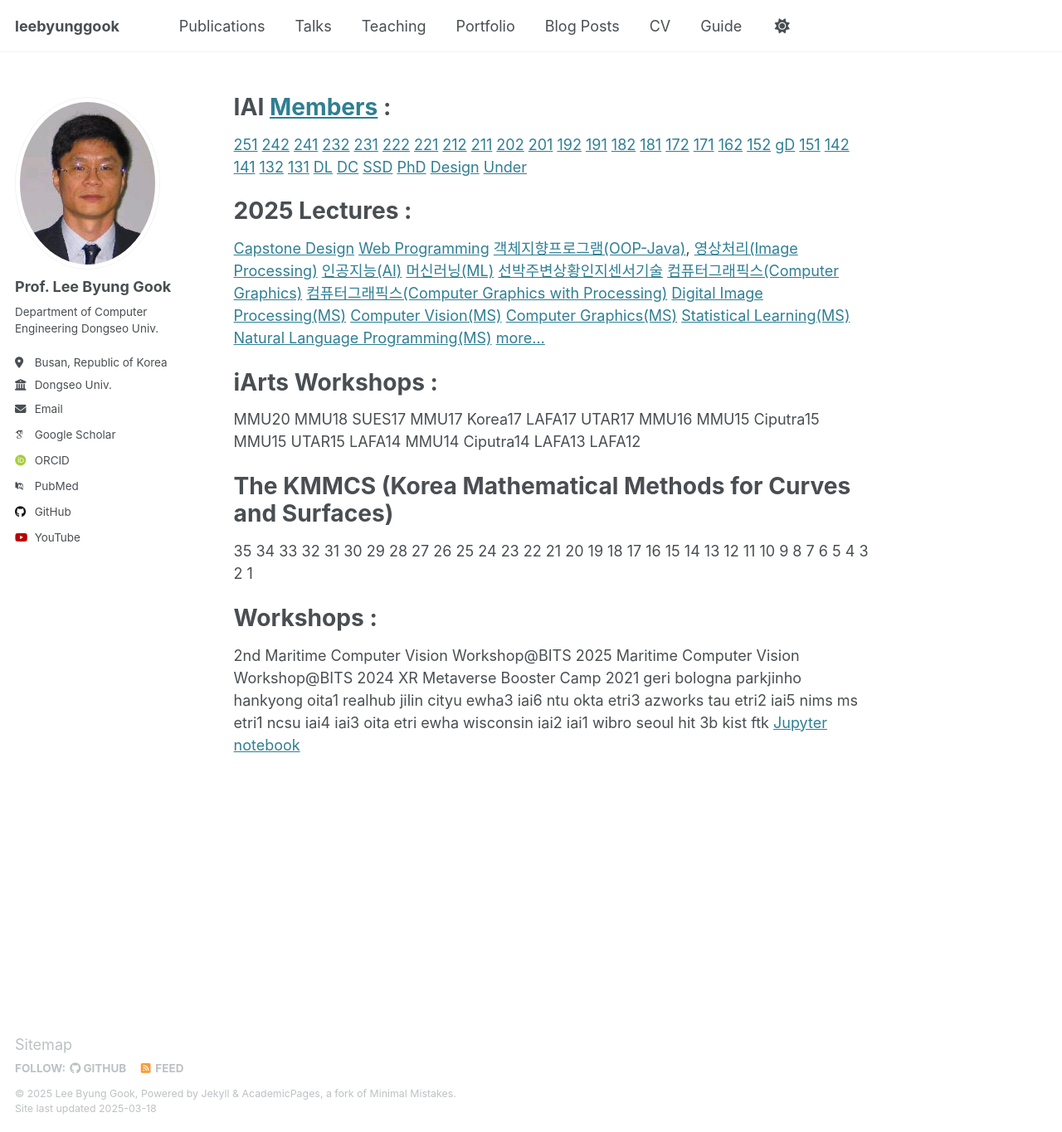
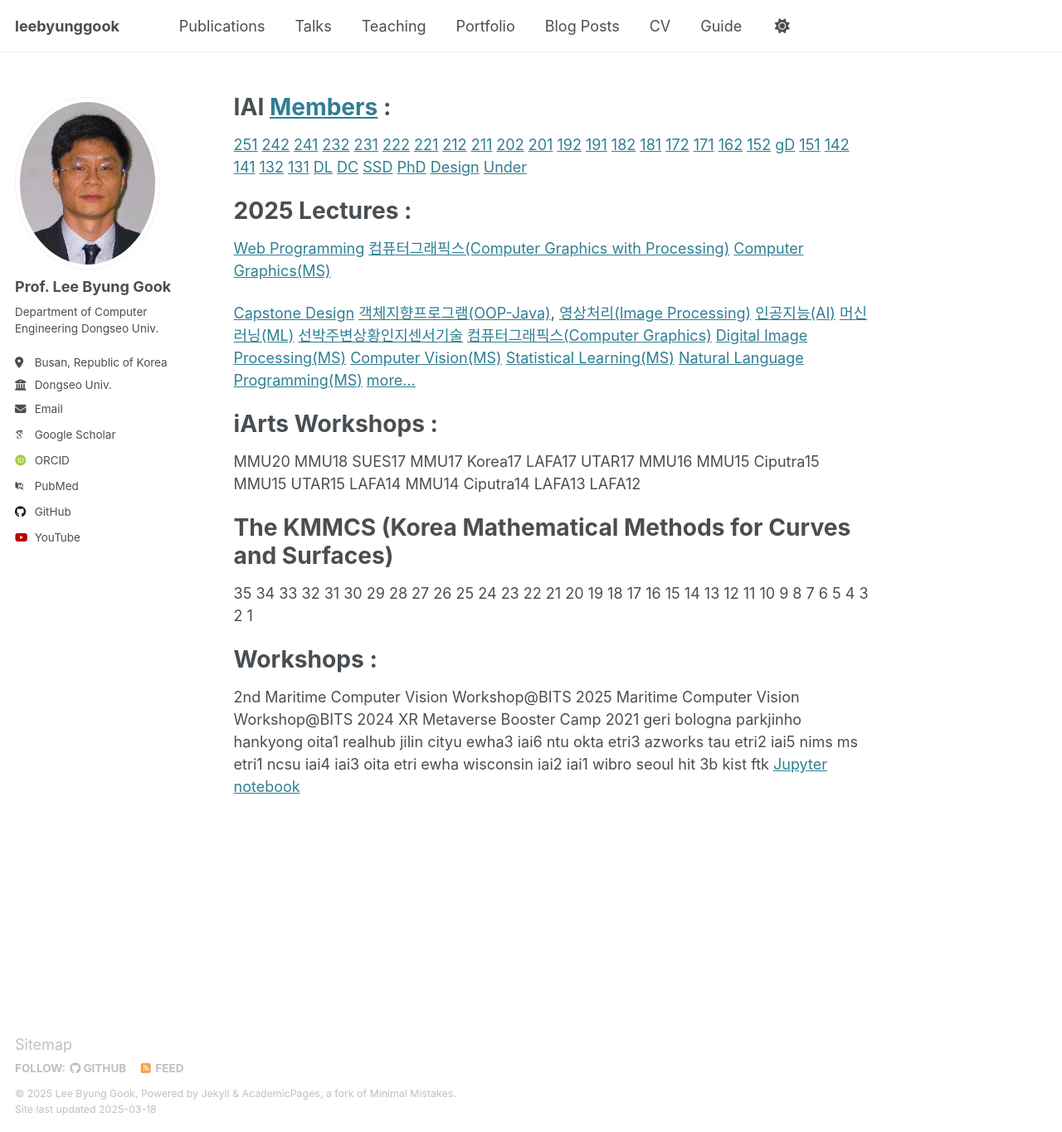
Before and after one commit to leebyunggook/leebyunggook.github.io, a Jekyll site: the page built from _pages/about.md, in a window 1280 px wide and 1365 px high. Shown: the whole window at 83% size. Built offline with Jekyll 4.4.1, drawn with Linux system fonts in a browser that asks for light colours; some web fonts are replaced.

```diff
--- a/_pages/about.md
+++ b/_pages/about.md
@@ -42,18 +42,20 @@ IAI [Members](https://docs.google.com/spreadsheets/d/1AjLDKGMdpbTXK5bkp-BO-iJkS1
 
 2025 Lectures :
 ======
+[Web Programming](https://docs.google.com/document/d/1DIelqz13KJvWNonWlFONPavD1nXrXkX4ZjFuor0YFng/edit?usp=sharing)
+[컴퓨터그래픽스(Computer Graphics with Processing)](https://docs.google.com/document/d/1ws8QLYgxB4Nj_ZnCiqlYsXvPhpzePRtTjaeDrQ2nny8/edit?usp=sharing)
+[Computer Graphics(MS)](https://drive.google.com/open?id=1P5sw_GTeO1074b7VugKLQXGy23JcZ8JiLATaScqNBQE)
+
+
 [Capstone Design](https://docs.google.com/document/d/1bYFbSYBAbrmrxhRcjVT4JlOUHjFBMOo-tWRMg0uZvP4/edit?usp=sharing)
-[Web Programming](https://docs.google.com/document/d/1DIelqz13KJvWNonWlFONPavD1nXrXkX4ZjFuor0YFng/edit?usp=sharing)
 [객체지향프로그램(OOP-Java)](https://drive.google.com/open?id=1Axmj5sCgHwMKalN_4J5sSMNLaU7z30y2y-uXn6oQTjQ),
 [영상처리(Image Processing)](https://docs.google.com/document/d/1qaZOJ7kA3RFyG-RrI-mh_Tin70rH1cbTu96OaHQRvhA/edit?usp=sharing)
 [인공지능(AI)](https://docs.google.com/document/d/1SL74BrWt93NaLyO5SC9qXyNosY9ohK9fB3InCjHXO3Y/edit?usp=sharing)
 [머신러닝(ML)](https://docs.google.com/document/d/1SL74BrWt93NaLyO5SC9qXyNosY9ohK9fB3InCjHXO3Y/edit?usp=sharing)
 [선박주변상황인지센서기술](https://docs.google.com/document/d/1EcJBqEqrzfczhF4yVvPmwjIGctZFDCpcp3a2fqJnDG4/edit?usp=sharing)
 [컴퓨터그래픽스(Computer Graphics)](https://drive.google.com/open?id=1DLk2NBAaagQAE4vHliOkZiYeshp8E5P7i_t6xEXPv-s)
-[컴퓨터그래픽스(Computer Graphics with Processing)](https://docs.google.com/document/d/1ws8QLYgxB4Nj_ZnCiqlYsXvPhpzePRtTjaeDrQ2nny8/edit?usp=sharing)
 [Digital Image Processing(MS)](https://docs.google.com/document/d/13uzd5_6CkAahbVXql1GqS1SA3M4ySScNe9Uf3EDgMkk/edit?usp=sharing)
 [Computer Vision(MS)](https://drive.google.com/open?id=1sB1zkrUjNu39_mJV-ewqLZBx7sBneBe96yJoPJS1l6Q)
-[Computer Graphics(MS)](https://drive.google.com/open?id=1P5sw_GTeO1074b7VugKLQXGy23JcZ8JiLATaScqNBQE)
 [Statistical Learning(MS)](https://docs.google.com/document/d/1-Mk8ICZ-cTzDBHtl2xLuo3tRAFYpiFSyscE4lYNY0f8/edit?usp=sharing)
 [Natural Language Programming(MS)](https://docs.google.com/document/d/1v-VuDiE1_xePzTqUUiEVHEiV_AgnpWlQcBTYa6g9GsY/edit?usp=sharing)
 [more...](http://kowon.dongseo.ac.kr/~lbg/lectures.html)
```
